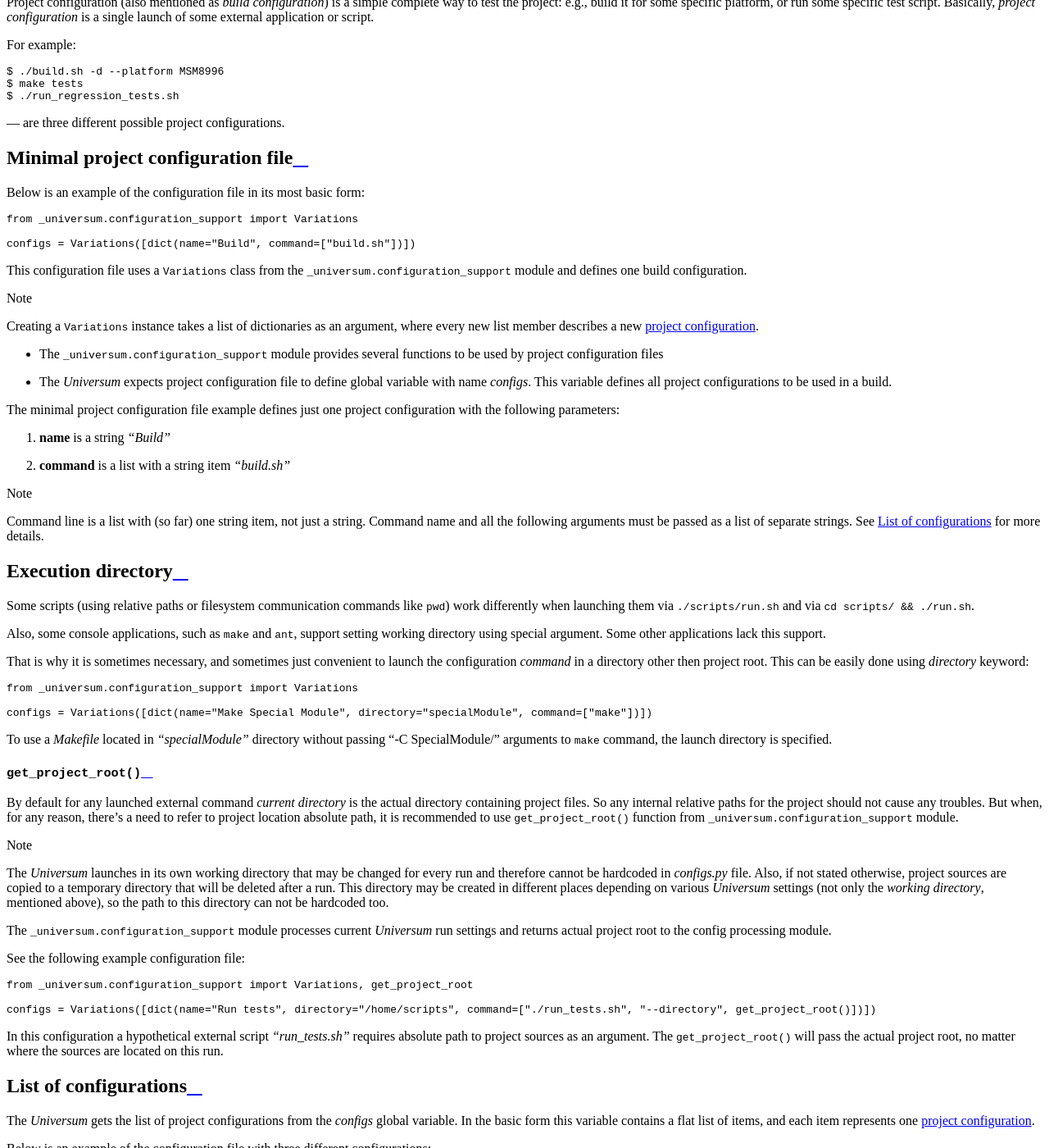
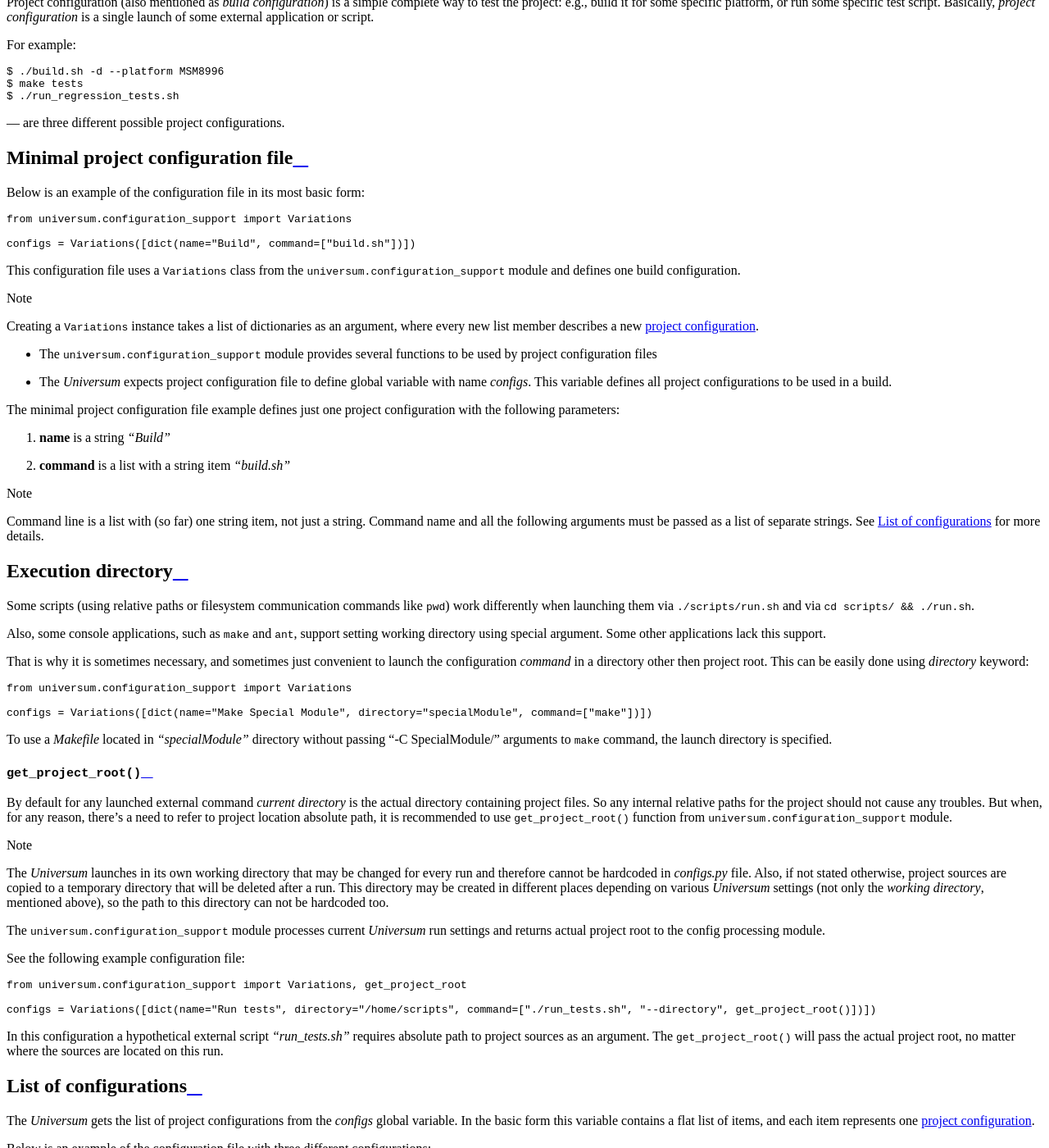
Before and after one commit to Samsung/Universum, a Sphinx documentation site: the page built from doc/configuring.rst, in a window 1280 px wide and 1400 px high, scrolled down 955 px. Shown: the whole window at 82% size. Built offline with Sphinx 7.4.7 and the Read the Docs theme 2.0.0, drawn with Linux system fonts in a browser that asks for light colours; some of the changed text lies outside the part shown.

```diff
--- a/CHANGELOG.rst
+++ b/CHANGELOG.rst
@@ -802,7 +802,7 @@ New features
 ~~~~~~~~~~~~
 
 * **docs:** add :doc:`system prerequisites page <prerequisites>` to user manual
-* **docs:** add documentation for :mod:`_universum.configuration_support` module
+* **docs:** add documentation for :mod:`universum.configuration_support` module
 * **launcher:** add support for more than one environment variable to
   :ref:`filter configurations <filtering>`
 
--- a/doc/conf.py
+++ b/doc/conf.py
@@ -25,9 +25,7 @@
 # needs_sphinx = '1.0'
 
 # Add any Sphinx extension module names here, as strings. They can be
-# extensions coming with Sphinx (named 'sphinx.ext.*') or your custom
-# ones.
-from __future__ import absolute_import
+# extensions coming with Sphinx (named 'sphinx.ext.*') or your custom ones.
 extensions = ['sphinx.ext.autodoc',
               'sphinx.ext.coverage',
               'sphinx.ext.doctest',
--- a/doc/configuration_support.rst
+++ b/doc/configuration_support.rst
@@ -3,7 +3,7 @@
 
 .. testsetup::
 
-    from _universum.configuration_support import *
+    from universum.configuration_support import *
 
 .. seealso::
     Please see :doc:`configuring` for more examples and detailed explanation
@@ -13,5 +13,5 @@
     :special-members:
     :exclude-members: __weakref__
 
-    :mod:`_universum.configuration_support`
+    :mod:`universum.configuration_support`
     ---------------------------------------
--- a/doc/configuring.rst
+++ b/doc/configuring.rst
@@ -1,7 +1,7 @@
 Configuring the project
 =======================
 
-.. currentmodule:: _universum.configuration_support
+.. currentmodule:: universum.configuration_support
 
 In order to use the `Universum`, the project should provide a configuration file.
 This file is a regular python script with specific interface, which is recognized
@@ -10,7 +10,7 @@ by the `Universum`.
 The path to the configuration file is supplied to the main script via the `CONFIG_PATH`
 environment variable or ``--launcher-config-path`` / ``-lcp`` `command-line parameter
 <args.html#launcher>`__.
-Internally the config file is processed by the :mod:`_universum.launcher` module. The path is passed
+Internally the config file is processed by the :mod:`universum.launcher` module. The path is passed
 to this module in `config_path` member of its input settings.
 
 .. note::
@@ -46,12 +46,12 @@ Below is an example of the configuration file in its most basic form:
 
 .. testcode::
 
-    from _universum.configuration_support import Variations
+    from universum.configuration_support import Variations
 
     configs = Variations([dict(name="Build", command=["build.sh"])])
 
 This configuration file uses a :class:`Variations` class
-from the :mod:`_universum.configuration_support`
+from the :mod:`universum.configuration_support`
 module and defines one build configuration.
 
 .. note::
@@ -59,7 +59,7 @@ module and defines one build configuration.
     Creating a :class:`Variations` instance takes a list of dictionaries as an argument,
     where every new list member describes a new `project configuration`_.
 
-* The :mod:`_universum.configuration_support` module provides several functions to be used by project configuration files
+* The :mod:`universum.configuration_support` module provides several functions to be used by project configuration files
 * The `Universum` expects project configuration file to define global variable with
   name `configs`. This variable defines all project configurations to be used in a build.
 
@@ -91,7 +91,7 @@ using `directory` keyword:
 
 .. testcode::
 
-    from _universum.configuration_support import Variations
+    from universum.configuration_support import Variations
 
     configs = Variations([dict(name="Make Special Module", directory="specialModule", command=["make"])])
 
@@ -107,7 +107,7 @@ arguments to ``make`` command, the launch directory is specified.
 By default for any launched external command `current directory` is the actual directory
 containing project files. So any internal relative paths for the project should not cause any troubles.
 But when, for any reason, there's a need to refer to project location absolute path, it is
-recommended to use :func:`get_project_root` function from :mod:`_universum.configuration_support` module.
+recommended to use :func:`get_project_root` function from :mod:`universum.configuration_support` module.
 
 .. note::
 
@@ -118,14 +118,14 @@ recommended to use :func:`get_project_root` function from :mod:`_universum.confi
     (not only the `working directory`, mentioned above), so the path to this directory
     can not be hardcoded too.
 
-The :mod:`_universum.configuration_support` module processes current `Universum` run settings and returns
+The :mod:`universum.configuration_support` module processes current `Universum` run settings and returns
 actual project root to the config processing module.
 
 See the following example configuration file:
 
 .. testcode::
 
-    from _universum.configuration_support import Variations, get_project_root
+    from universum.configuration_support import Variations, get_project_root
 
     configs = Variations([dict(name="Run tests", directory="/home/scripts", command=["./run_tests.sh", "--directory", get_project_root()])])
 
@@ -145,7 +145,7 @@ Below is an example of the configuration file with three different configuration
 
 .. testcode::
 
-    from _universum.configuration_support import Variations, get_project_root
+    from universum.configuration_support import Variations, get_project_root
     import os.path
 
     test_path = os.path.join(get_project_root(), "out/tests")
@@ -303,7 +303,7 @@ pass_tag, fail_tag
 
         #!/usr/bin/env python
 
-        from _universum.configuration_support import Variations
+        from universum.configuration_support import Variations
 
     .. testcode::
 
@@ -351,14 +351,14 @@ Below is an example of the configuration file that uses :meth:`~Variations.dump`
     def mock_project_root():
         return "/home/Project"
 
-    import _universum.configuration_support
-    _universum.configuration_support.get_project_root = mock_project_root
+    import universum.configuration_support
+    universum.configuration_support.get_project_root = mock_project_root
 
 .. testcode::
 
     #!/usr/bin/env python
 
-    from _universum.configuration_support import Variations, get_project_root
+    from universum.configuration_support import Variations, get_project_root
     import os.path
 
     test_path = os.path.join(get_project_root(), "out/tests")
@@ -373,7 +373,7 @@ Below is an example of the configuration file that uses :meth:`~Variations.dump`
 The combination of ``#!/usr/bin/env python`` and ``if __name__ == '__main__':`` allows launching
 the `configs.py` script from shell.
 
-For ``from _universum.configuration_support import`` to work correctly, `configs.py` should be copied to
+For ``from universum.configuration_support import`` to work correctly, `configs.py` should be copied to
 `Universum` root directory and launched there.
 
 When launched from shell instead of being used by `Universum` system, :ref:`get_project_root` function
@@ -419,7 +419,7 @@ See the following example:
 
     #!/usr/bin/env python
 
-    from _universum.configuration_support import Variations
+    from universum.configuration_support import Variations
 
     one = Variations([dict(name="Make project", command=["make"])])
     two = Variations([dict(name="Run tests", command=["run_tests.sh"])])
@@ -471,7 +471,7 @@ For example, this configuration file:
 
     #!/usr/bin/env python
 
-    from _universum.configuration_support import Variations
+    from universum.configuration_support import Variations
 
     make = Variations([dict(name="Make ", command=["make"], artifacts="out")])
 
@@ -520,7 +520,7 @@ can be combined in any required way. For example:
 
     #!/usr/bin/env python
 
-    from _universum.configuration_support import Variations
+    from universum.configuration_support import Variations
 
     make = Variations([dict(name="Make ", command=["make"], artifacts="out")])
     test = Variations([dict(name="Run tests for ", directory="/home/scripts", command=["run_tests.sh", "--all"])])
--- a/doc/universum_docs.rst
+++ b/doc/universum_docs.rst
@@ -4,13 +4,13 @@ Other modules documentation
 .. testsetup::
 
     import os
-    from _universum.modules.launcher import *
+    from universum.modules.launcher import *
 
 
-.. automodule:: _universum.modules.launcher
+.. automodule:: universum.modules.launcher
     :members:
     :special-members:
     :exclude-members: __weakref__
 
-    :mod:`_universum.modules.launcher`
+    :mod:`universum.modules.launcher`
     ----------------------------------
```
Also changed, not shown: README.md (+1 -1 lines), doc/code_report.rst (+6 -6 lines).
